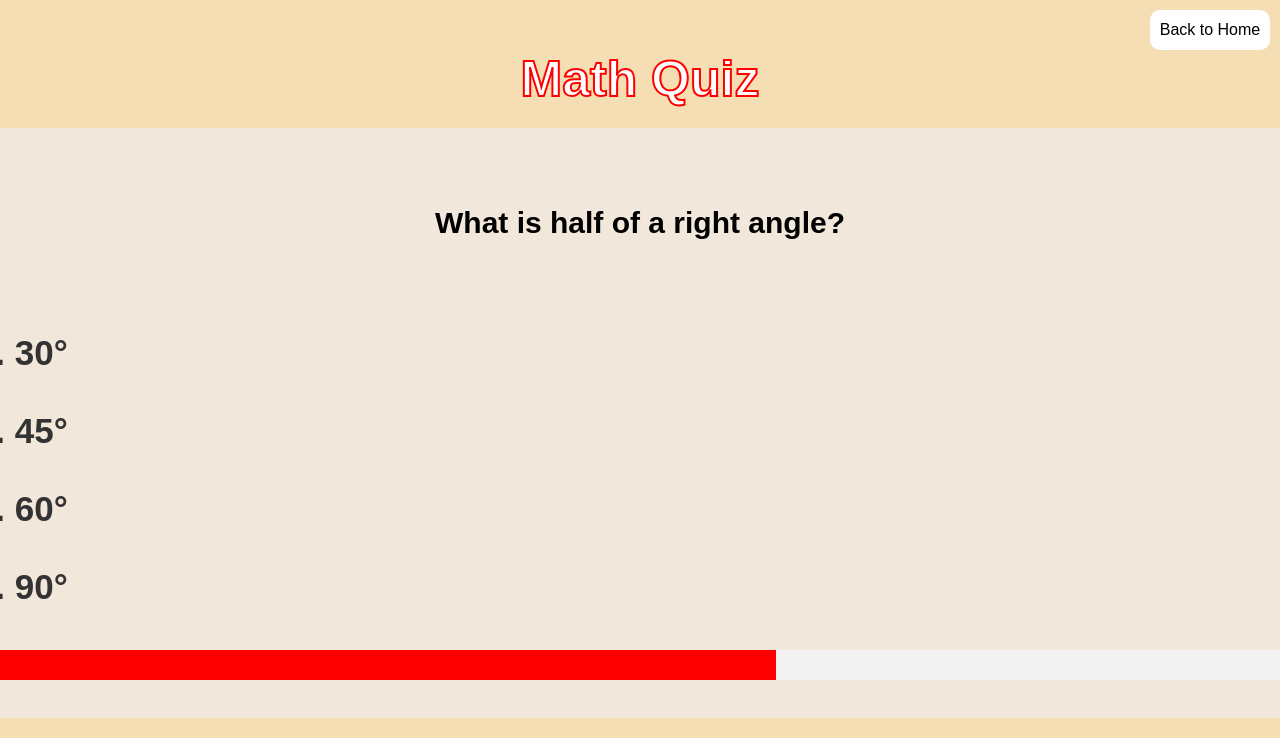
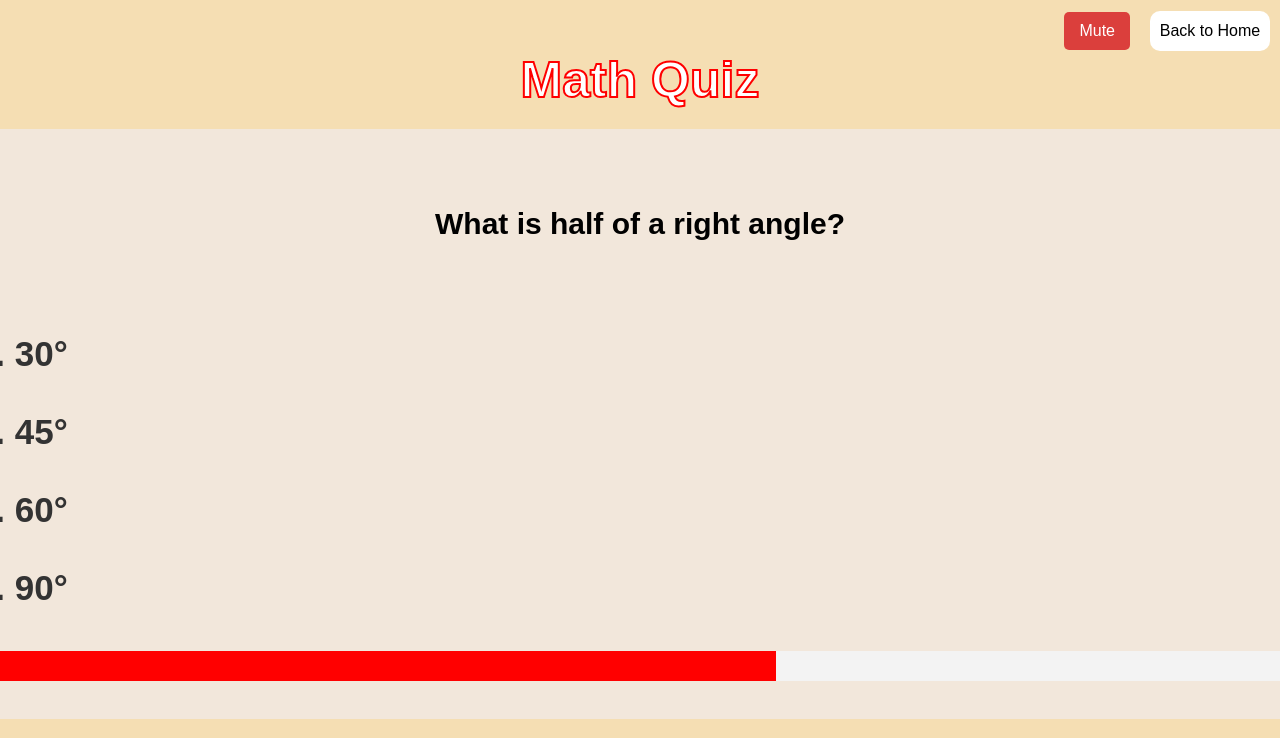
Before and after one commit to reyandru/WST2-Project-main, a Django app: page /quiz/1/ in a window 1280 px wide; the page is wider, and only the part inside the window is pictured. Shown: the top 738 px of that part. Run offline with Django 5.2, Linux system fonts and the light colour scheme; a user stored in the database is signed in; data comes from the database, SQL or seed files in the repository.

Commit message:
insert music

```diff
--- a/quiz_project/quiz/static/quiz/style.css
+++ b/quiz_project/quiz/static/quiz/style.css
@@ -165,6 +165,6 @@ button:hover {
   height: 40px;
   width: 120px;
   justify-self: flex-end;
-  margin-top: 10px;
+  margin-top: 11px;
   margin-right: 10px;
 }
--- a/quiz_project/quiz/templates/quiz/quiz.html
+++ b/quiz_project/quiz/templates/quiz/quiz.html
@@ -5,7 +5,7 @@
     <link rel="stylesheet" href="{% static 'quiz/style.css' %}">
     <title>{{ category.name }} Quiz</title>
     <style>
-        h1{
+        h1 {
             -webkit-text-stroke: 2px red;
         }
         .question {
@@ -17,8 +17,7 @@
             height: 590px;
             width: 1400px;
         }
-
-        .questionText{
+        .questionText {
             color: black;
             font-size: 30px;
             font-weight: bold;
@@ -29,7 +28,6 @@
             align-items: center;
             justify-content: center;
         }
-
         .timer-wrapper {
             width: 100%;
             height: 30px;
@@ -38,8 +36,7 @@
             margin-top: 10px;
             overflow: hidden;
         }
-
-        label{
+        label {
             font-size: 35px;
             font-weight: bold;
             cursor: pointer;
@@ -47,27 +44,36 @@
             padding: 10px;
             border-radius: 10px;
         }
-
-        label:hover{
+        label:hover {
             background-color: greenyellow;
         }
-
-        input{
+        input {
             display: none;
             height: 30px;
         }
-
         .timer-bar {
             height: 100%;
             background-color: red;
             width: 100%;
             transition: width 1s linear;
         }
+        #mute-button {
+        position: absolute;
+        top: 12px;
+        right: 150px;
+        background-color: rgba(218, 51, 51, 0.925);
+        color: white;
+        border: none;
+        padding: 10px 15px;
+        cursor: pointer;
+        border-radius: 5px;
+    }
     </style>
 </head>
 <body>
     <div class="closeBtn">
         <a class="closeButton" href="{% url 'home' %}">Back to Home</a>
+        <div id="mute-button">Mute</div>
     </div>
     <h1>{{ category.name }} Quiz</h1>
     <form method="post" action="{% url 'submit_quiz' category.id %}" id="quiz-form">
@@ -89,6 +95,15 @@
         <button type="submit" id="submit-button" style="display:none;">Submit Quiz</button>
     </form>
 
+    <audio id="start-sound" controls autoplay loop style="display:none;">
+        <source src="{% static 'sounds/start_quiz.mp3' %}" type="audio/mp3">
+        Your browser does not support the audio element.
+    </audio>
+    <audio id="submit-sound" controls autoplay loop style="display:none;">
+        <source src="{% static 'sounds/submit_quiz.mp3' %}" type="audio/mp3">
+        Your browser does not support the audio element.
+    </audio>
+
     <script>
         let currentQuestionIndex = 0;
         let score = 0;
@@ -96,11 +111,15 @@
         const submitButton = document.getElementById('submit-button');
         let timerInterval;
         const timerBars = document.querySelectorAll('.timer-bar');
+        let audioMuted = false;
 
         function showQuestion(index) {
             if (index < questions.length) {
                 questions[index].style.display = 'block';
                 startTimer(index);
+                if (!audioMuted) {
+                    document.getElementById('start-sound').play();
+                }
             } else {
                 submitButton.style.display = 'block';
             }
@@ -161,12 +180,20 @@
 
         document.getElementById('quiz-form').onsubmit = function(event) {
             event.preventDefault();
+            document.getElementById('submit-sound').play();
             if (currentQuestionIndex < questions.length) {
                 nextQuestion();
             } else {
                 this.submit();
             }
         };
+
+        document.getElementById('mute-button').onclick = function() {
+            audioMuted = !audioMuted;
+            this.textContent = audioMuted ? 'Unmute' : 'Mute';
+            document.getElementById('start-sound').muted = audioMuted;
+            document.getElementById('submit-sound').muted = audioMuted;
+        };
     </script>
 </body>
 </html>
```
Also changed, not shown: quiz_project/quiz/templates/quiz/home.html (+37 -15 lines), 2 other files. Lines whose indentation alone changed are shown as unchanged.
